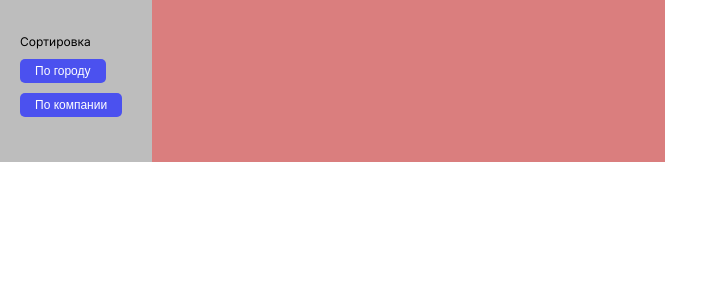
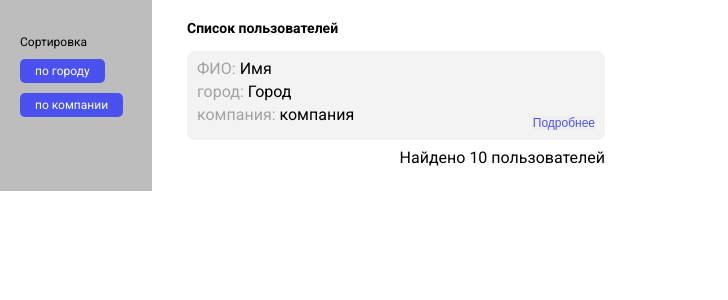
Before and after one commit to Tianika/user-list, a React (Create React App) app in the folder user-list/: page / in a window 1280 px wide. Shown: the top 300 px of the page, without its empty margins (0-728 px from the left). Built offline with nearby package versions, Linux system fonts and the light colour scheme.

Commit message:
feat: add base layout for users list

```diff
--- a/user-list/public/index.html
+++ b/user-list/public/index.html
@@ -6,7 +6,7 @@
     <link rel="preconnect" href="https://fonts.googleapis.com" />
     <link rel="preconnect" href="https://fonts.gstatic.com" crossorigin />
     <link
-      href="https://fonts.googleapis.com/css2?family=Inter:wght@400;700&display=swap"
+      href="https://fonts.googleapis.com/css2?family=Roboto:wght@400;700&display=swap"
       rel="stylesheet"
     />
     <title>User list</title>
--- a/user-list/src/app/app.scss
+++ b/user-list/src/app/app.scss
@@ -51,8 +51,7 @@ button {
 }
 
 .app {
-  font-family: 'Inter', sans-serif;
+  font-family: 'Roboto', sans-serif;
   font-weight: 400;
   width: 665px;
-  background-color: rgb(218, 126, 126);
 }
--- a/user-list/src/components/userList/UserList.tsx
+++ b/user-list/src/components/userList/UserList.tsx
@@ -5,8 +5,24 @@ const UserList = () => {
     <div className="user-list">
       <div className="sort-buttons">
         <p className="sort-title">Сортировка</p>
-        <button className="sort-button town">По городу</button>
-        <button className="sort-button company">По компании</button>
+        <button>по городу</button>
+        <button>по компании</button>
+      </div>
+      <div className="user-list-items">
+        <p className="user-list-title">Список пользователей</p>
+        <div className="user-card">
+          <div>
+            ФИО: <span>Имя</span>
+          </div>
+          <div>
+            город: <span>Город</span>
+          </div>
+          <div>
+            компания: <span>компания</span>
+          </div>
+          <button className="detailed">Подробнее</button>
+        </div>
+        <p className="total">Найдено 10 пользователей</p>
       </div>
     </div>
   );
--- a/user-list/src/components/userList/userList.scss
+++ b/user-list/src/components/userList/userList.scss
@@ -2,15 +2,30 @@
 $navBg: #bdbdbd;
 $buttonBg: #4b51ef;
 $white: #ffffff;
+$cardBg: #f3f3f3;
+$font: #a3a3a3;
+$black: #000000;
 
 .user-list {
   display: flex;
+  width: 100%;
 }
 
 .sort-buttons {
   width: 152px;
   padding: 35px 20px;
   background-color: $navBg;
+
+  button {
+    font-family: 'Roboto';
+    font-size: 12px;
+    line-height: 14px;
+    color: $white;
+    background-color: $buttonBg;
+    padding: 5px 15px;
+    border-radius: 5px;
+    margin-bottom: 10px;
+  }
 }
 
 .sort-title {
@@ -19,12 +34,44 @@ $white: #ffffff;
   margin-bottom: 10px;
 }
 
-.sort-button {
-  color: $white;
+.user-list-items {
+  width: 513px;
+  padding: 20px 60px 25px 35px;
+}
+
+.user-list-title {
+  font-weight: 700;
+  font-size: 14px;
+  line-height: 16px;
+  margin-bottom: 15px;
+}
+
+.total {
+  float: right;
+  margin-top: 10px;
+}
+
+.user-card {
+  position: relative;
+  background-color: $cardBg;
+  padding: 10px;
+  border-radius: 8px;
+
+  div {
+    color: $font;
+    margin-bottom: 7px;
+  }
+
+  span {
+    color: $black;
+  }
+}
+
+.detailed {
+  position: absolute;
   font-size: 12px;
   line-height: 14px;
-  background-color: $buttonBg;
-  padding: 5px 15px;
-  border-radius: 5px;
-  margin-bottom: 10px;
+  right: 10px;
+  bottom: 10px;
+  color: $buttonBg;
 }
```
